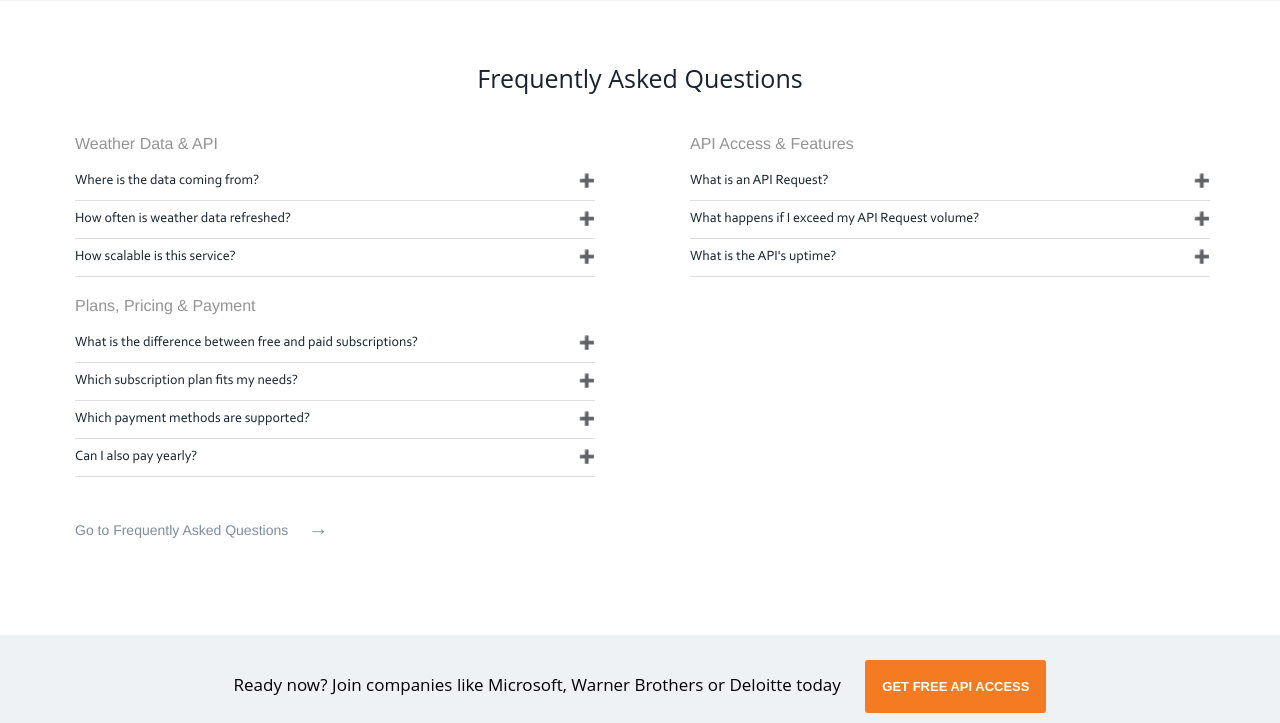
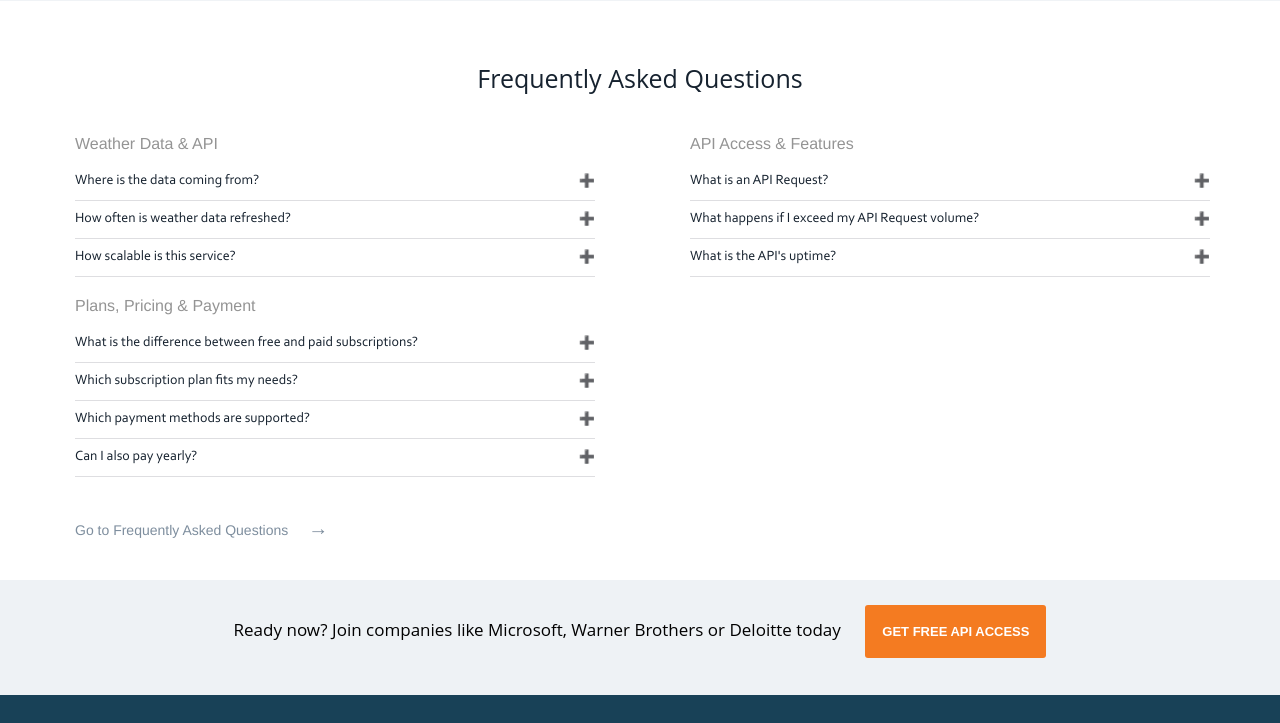
Before and after one commit to summerhanyuezheng/weatherstack, a plain HTML site: page pricing.html in a window 1280 px wide. Shown: the part 2720-3443 px from the top of the page. Drawn offline with Linux system fonts and the light colour scheme.

Commit message:
fixed height issue for pricing page

```diff
--- a/pricing.css
+++ b/pricing.css
@@ -831,7 +831,7 @@ section.third ul li:nth-child(1) {
 
 .fifth {
   width: 100%;
-  height: 594px;
+
 }
 
 .fifth-container {
@@ -847,6 +847,11 @@ section.third ul li:nth-child(1) {
   padding-top: 20px;
   margin-bottom: 40px;
   margin-top: 40px;
+}
+
+.f-flex{
+  display: flex;
+  justify-content: space-between;
 }
 
 .f-left {
@@ -924,6 +929,7 @@ section.third ul li:nth-child(1) {
   margin-top: 40px;
   display: inline-block;
   text-decoration: none;
+  margin-bottom: 40px;
 }
 
 .special-a::after {
--- a/pricing.html
+++ b/pricing.html
@@ -262,10 +262,11 @@
         </div>
         </div>
     </section>
-    <section class="fifth ">
+    <section class="fifth">
         <div class="fifth-container">
             <h2 class="corbel">Frequently Asked Questions</h2>
-            <div class="f-left" style="float: left;">
+            <div class="f-flex">
+                <div class="f-left"  >
 
                     <div class="c1">
                         <h3>Weather Data & API</h3>
@@ -317,7 +318,7 @@
                     <a class="special-a" title="Frequently Asked Questions" href="/faq" class="view_all">Go to Frequently Asked Questions</a></h3>
 
                 </div>
-            <div class="f-right" style="float: right;">
+                <div class="f-right"  >
                     <div class="c1">
                         <h3>API Access & Features
                         </h3>
@@ -341,6 +342,12 @@
 
 
                 </div>
+
+
+            </div>
+
+
+
         </div>
     </section>
     <section class="seventh-box">
```
Lines whose indentation alone changed are shown as unchanged.
